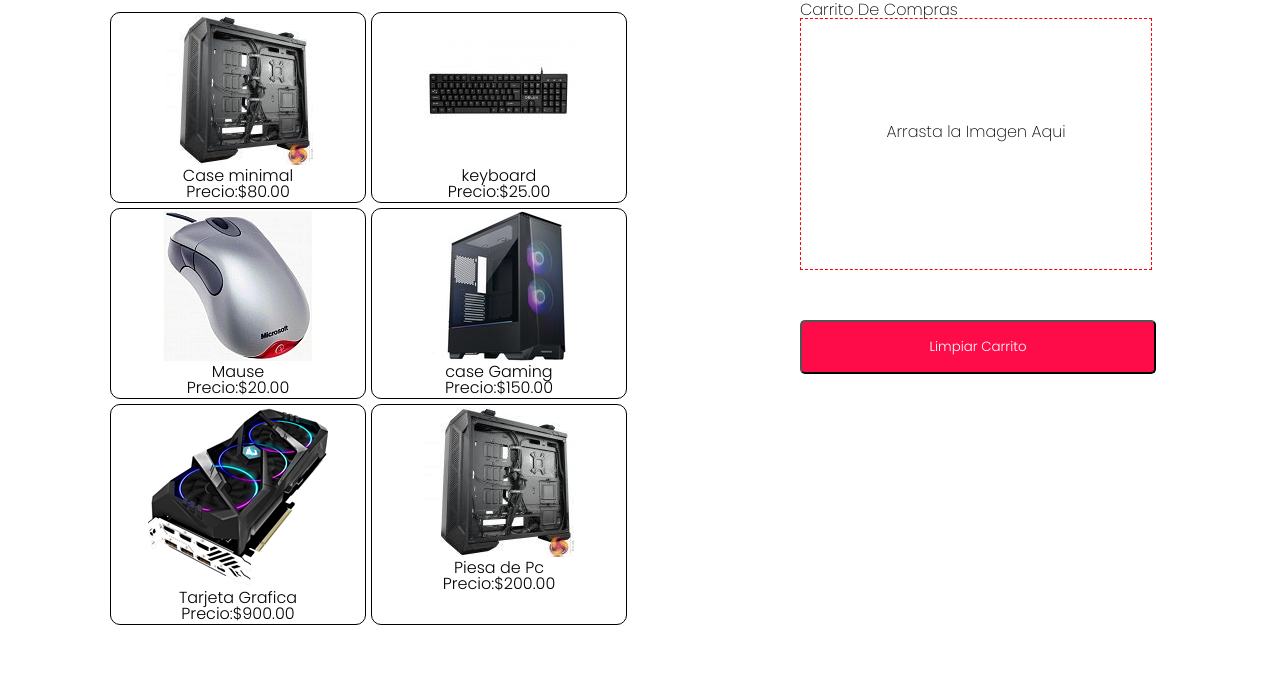
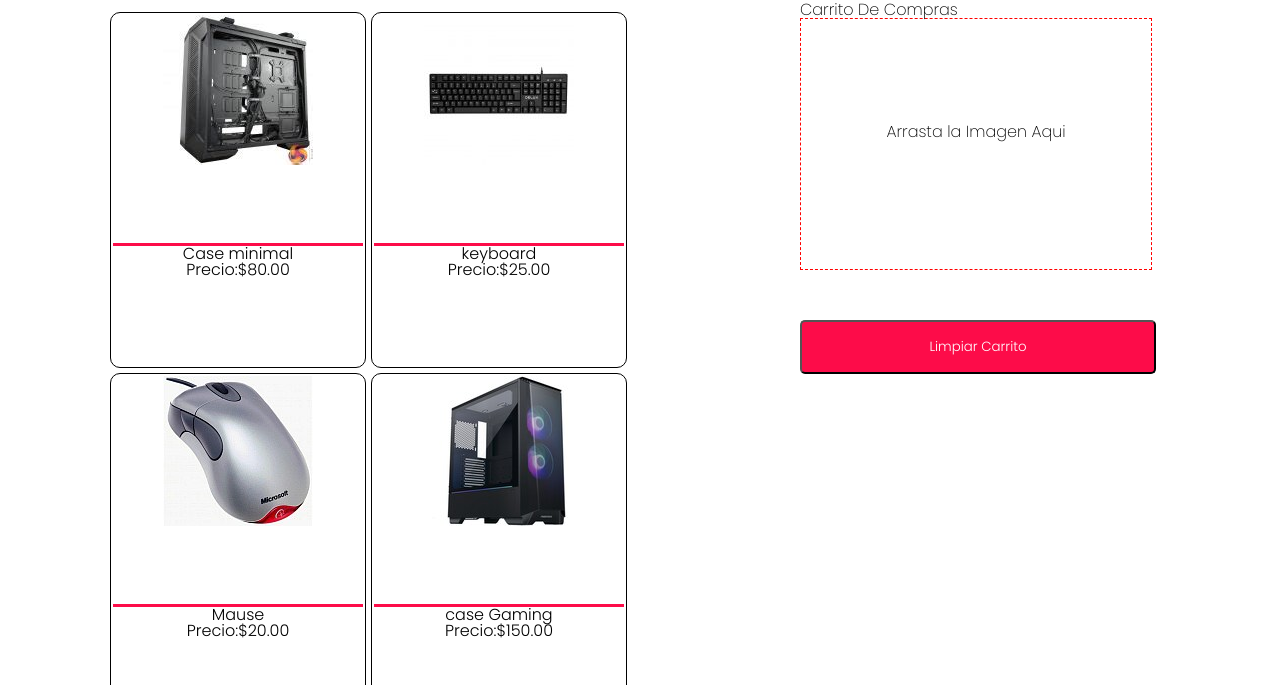
Before and after one commit to elizonRL/tienda-de-pcs, a plain HTML site: page index.html in a window 1280 px wide. Shown: the part 115-800 px from the top of the page. Drawn offline with Linux system fonts and the light colour scheme.

```diff
--- a/css/style.css
+++ b/css/style.css
@@ -15,7 +15,6 @@ header{
 }
 h1{
     font-family: 'Poppins', sans-serif;
-    padding-top: 30px;
     font-weight: 300;
     font-size: 32px;
     padding-top: 75px;
@@ -68,13 +67,19 @@ main{
     margin-top: 5%;
 }
 .containerImg{
+    background-color: white;
     border: 1px solid black;
+    height: 350px;
     width: 250px;
     text-align: center;
     padding: 2px;
     margin-left: 5px;
     border-radius: 10px;
     margin-top: 5px;
+}
+.containerImg .cardbody{
+    border-top: solid 3px #fd0c49;
+    margin-top: 30%;
 }
 .btn{
     font-family: 'Poppins', sans-serif;
@@ -85,4 +90,5 @@ main{
     border-radius: 5px;
     background-color:#fd0c49;
     margin-top: 50px;
+
 }
--- a/index.html
+++ b/index.html
@@ -66,7 +66,7 @@
                         <img src="./img/graphig.png" alt="" draggable="true" class="avatarImgItem">
                     </div>
                     <div class="cardbody">
-                        <p>Tarjeta Grafica</p>
+                        <h2>Tarjeta Grafica</h2>
                         <p>Precio:$<Span>900.00</Span></p>
                     </div>
                 </div>
```
